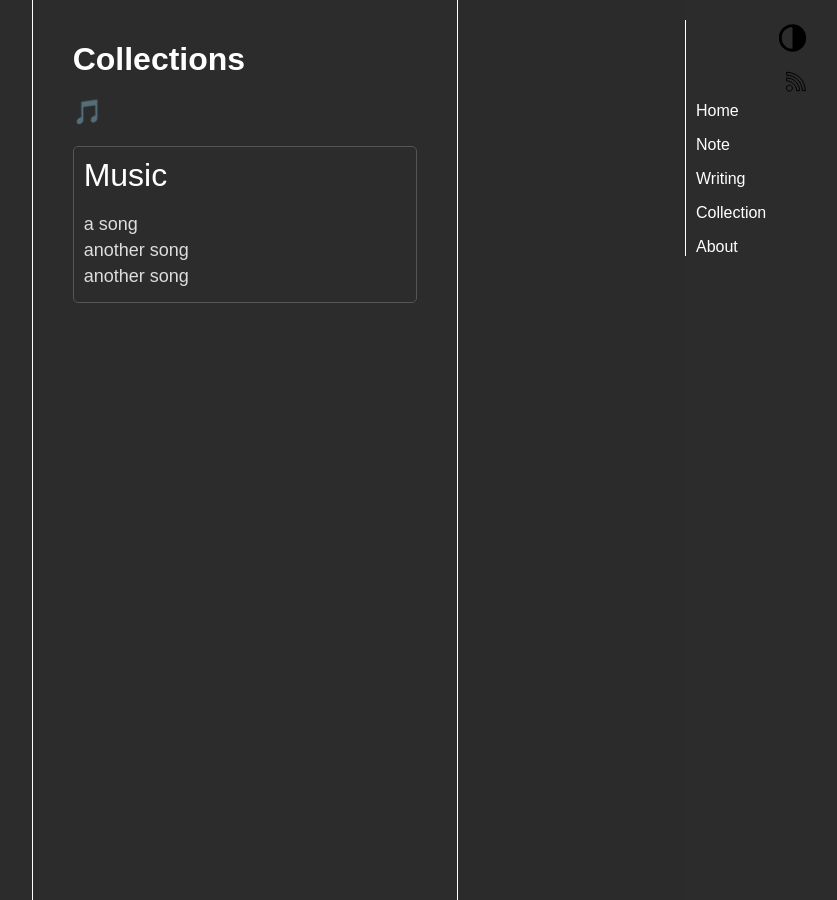
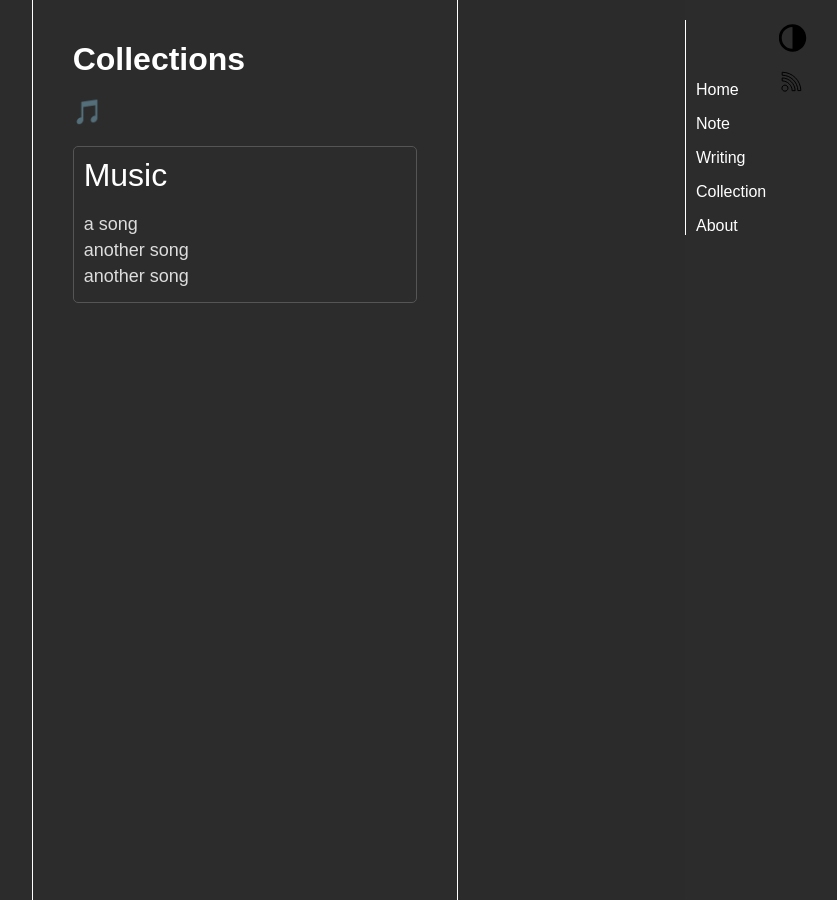
Before and after one commit to faithk7/faithk7.github.io, a Jekyll site: the page built from collection.html, in a window 1280 px wide. Shown: the whole page, without its empty margins (395-1232 px from the left). Built offline with Jekyll 4.4.1, drawn with Linux system fonts in a browser that asks for light colours.

Commit message:
f: reduce the left and bottom margins for the rss svg

```diff
--- a/_includes/svg_rss.html
+++ b/_includes/svg_rss.html
@@ -1,4 +1,58 @@
-<svg version="1.1" x="0px" y="0px" viewBox="-434 236 90 112.5" style="enable-background:new -434 236 90 90;">
+<!-- <svg version="1.1" x="0px" y="0px" viewBox="-434 236 90 112.5" style="enable-background:new -434 236 90 90;">
+    <style type="text/css" id="style1">
+        .st0 {
+            fill: none;
+            stroke: #000000;
+            stroke-miterlimit: 10;
+        }
+
+        .st1 {
+            fill: none;
+            stroke: #000000;
+            stroke-width: 2;
+            stroke-miterlimit: 10;
+        }
+    </style>
+    <path class="st0" d="M-3391,1967" id="path1" />
+    <line class="st0" x1="-3390" y1="1967" x2="-3390" y2="1967" id="line1" />
+    <path class="st1" d="M-386.2,298.2c-0.2-10.9-9.3-19.8-20.2-19.8v-6c14.2,0,25.9,11.5,26.2,25.7L-386.2,298.2z"
+        id="path2" />
+    <path class="st1" d="M-374.6,298c-0.3-17.2-14.6-31.2-31.8-31.2v-6c20.5,0,37.4,16.6,37.8,37.1L-374.6,298z"
+        id="path3" />
+    <path class="st1"
+        d="M-400.8,299.1c-3.4,0-6.1-2.7-6.1-6.1s2.7-6.1,6.1-6.1c3.4,0,6.1,2.7,6.1,6.1S-397.4,299.1-400.8,299.1z"
+        id="path4" />
+</svg> -->
+
+
+<!-- <svg version="1.1" x="0px" y="0px" viewBox="-430 240 90 112.5" style="enable-background:new -430 240 90 90;">
+    <style type="text/css" id="style1">
+        .st0 {
+            fill: none;
+            stroke: #000000;
+            stroke-miterlimit: 10;
+        }
+
+        .st1 {
+            fill: none;
+            stroke: #000000;
+            stroke-width: 2;
+            stroke-miterlimit: 10;
+        }
+    </style>
+    <path class="st0" d="M-3391,1967" id="path1" />
+    <line class="st0" x1="-3390" y1="1967" x2="-3390" y2="1967" id="line1" />
+    <path class="st1" d="M-386.2,298.2c-0.2-10.9-9.3-19.8-20.2-19.8v-6c14.2,0,25.9,11.5,26.2,25.7L-386.2,298.2z"
+        id="path2" />
+    <path class="st1" d="M-374.6,298c-0.3-17.2-14.6-31.2-31.8-31.2v-6c20.5,0,37.4,16.6,37.8,37.1L-374.6,298z"
+        id="path3" />
+    <path class="st1"
+        d="M-400.8,299.1c-3.4,0-6.1-2.7-6.1-6.1s2.7-6.1,6.1-6.1c3.4,0,6.1,2.7,6.1,6.1S-397.4,299.1-400.8,299.1z"
+        id="path4" />
+</svg> -->
+
+
+<svg version="1.1" x="0px" y="0px" viewBox="-425 236 90 70" style="enable-background:new -425 236 90 70;">
     <style type="text/css" id="style1">
         .st0 {
             fill: none;
--- a/assets/nav.css
+++ b/assets/nav.css
@@ -90,8 +90,3 @@
     width: 32px;
     height: 32px;
 }
-
-img.o-setting-icon::nth-last-of-type(1) {
-    width: 40px;
-    height: 40px;
-}
```
